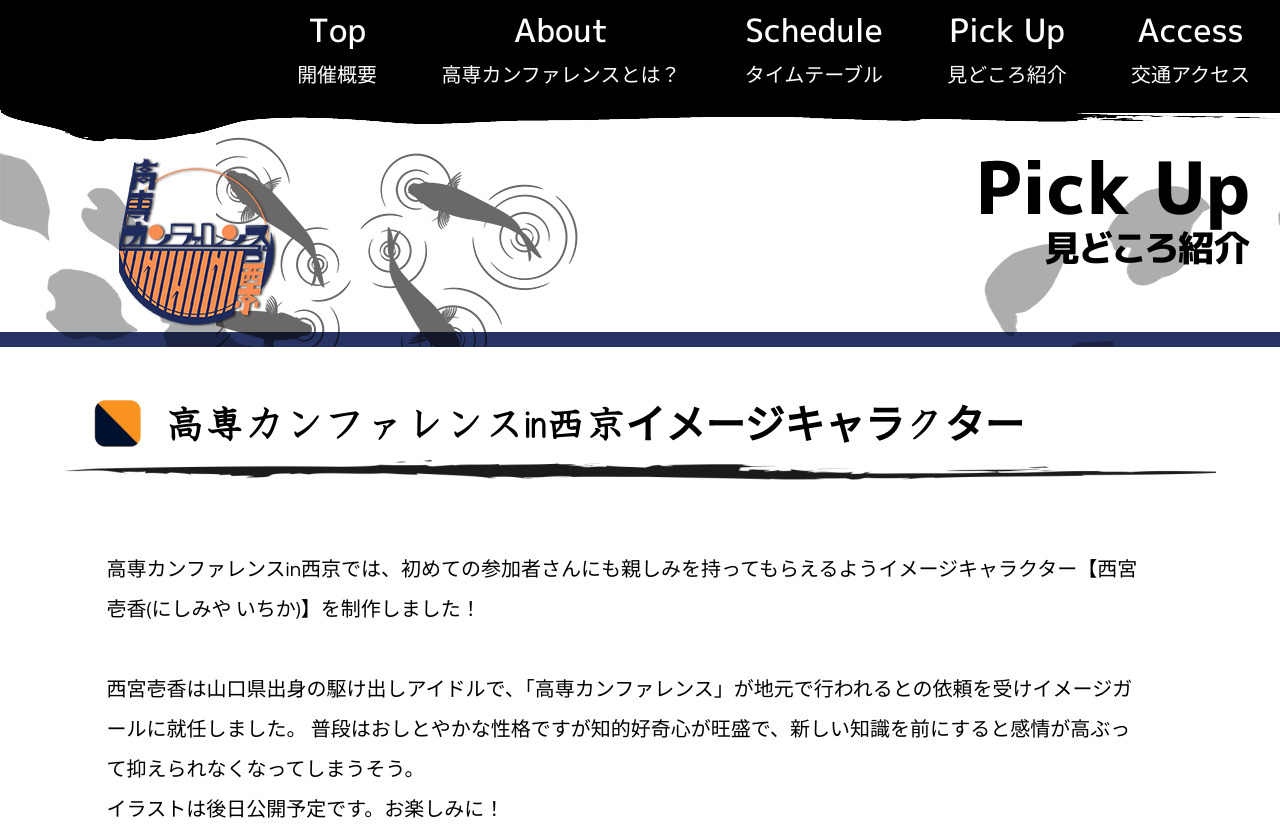
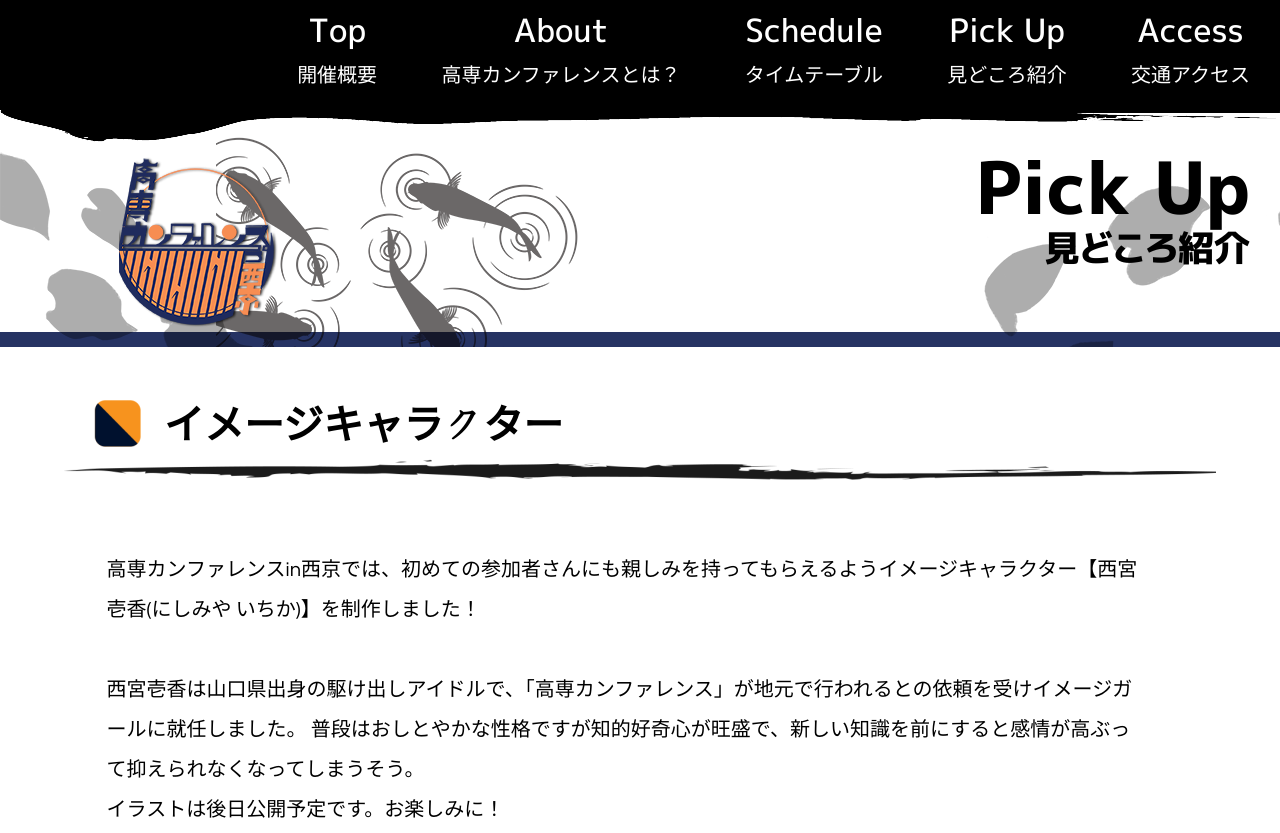
Before and after one commit to kosenconf111/kosenconf111.github.io, a plain HTML site: page pickup.html in a window 1280 px wide. Shown: the top 833 px of the page. Drawn offline with nearby package versions, Linux system fonts and the light colour scheme; a web font is replaced by a local one.

Commit message:
:bug:  細かい表示の調整

```diff
--- a/pickup.html
+++ b/pickup.html
@@ -38,7 +38,7 @@
 			  <span class="head-j">見どころ紹介</span>
 		  </div>
 		  <article class="normal">
-      <h1>高専カンファレンスin西京イメージキャラクター</h1>
+      <h1>イメージキャラクター</h1>
       <div class="atc">
 			  	  <p class="sent">
           高専カンファレンスin西京では、初めての参加者さんにも親しみを持ってもらえるようイメージキャラクター【西宮壱香(にしみや いちか)】を制作しました！<br>
```
